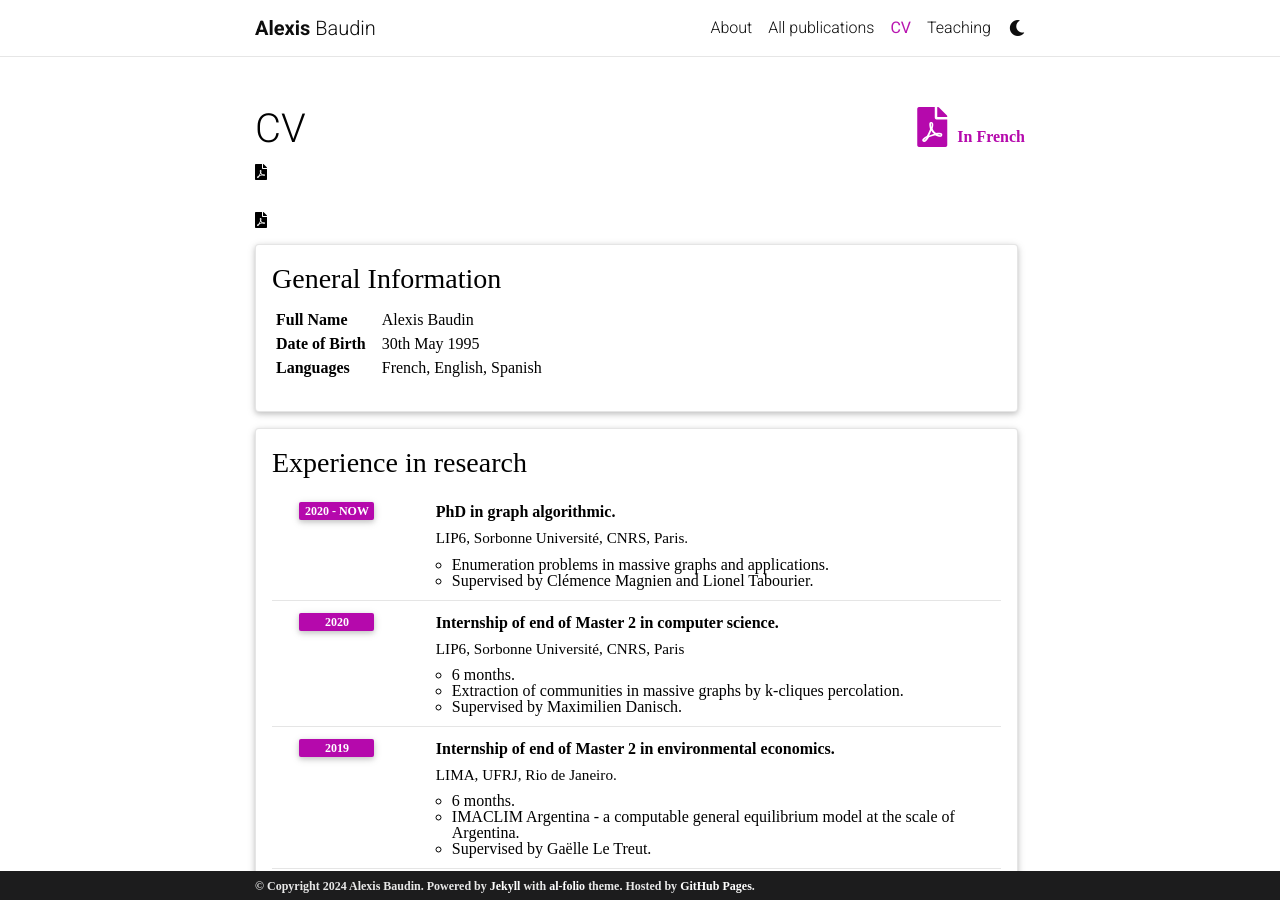
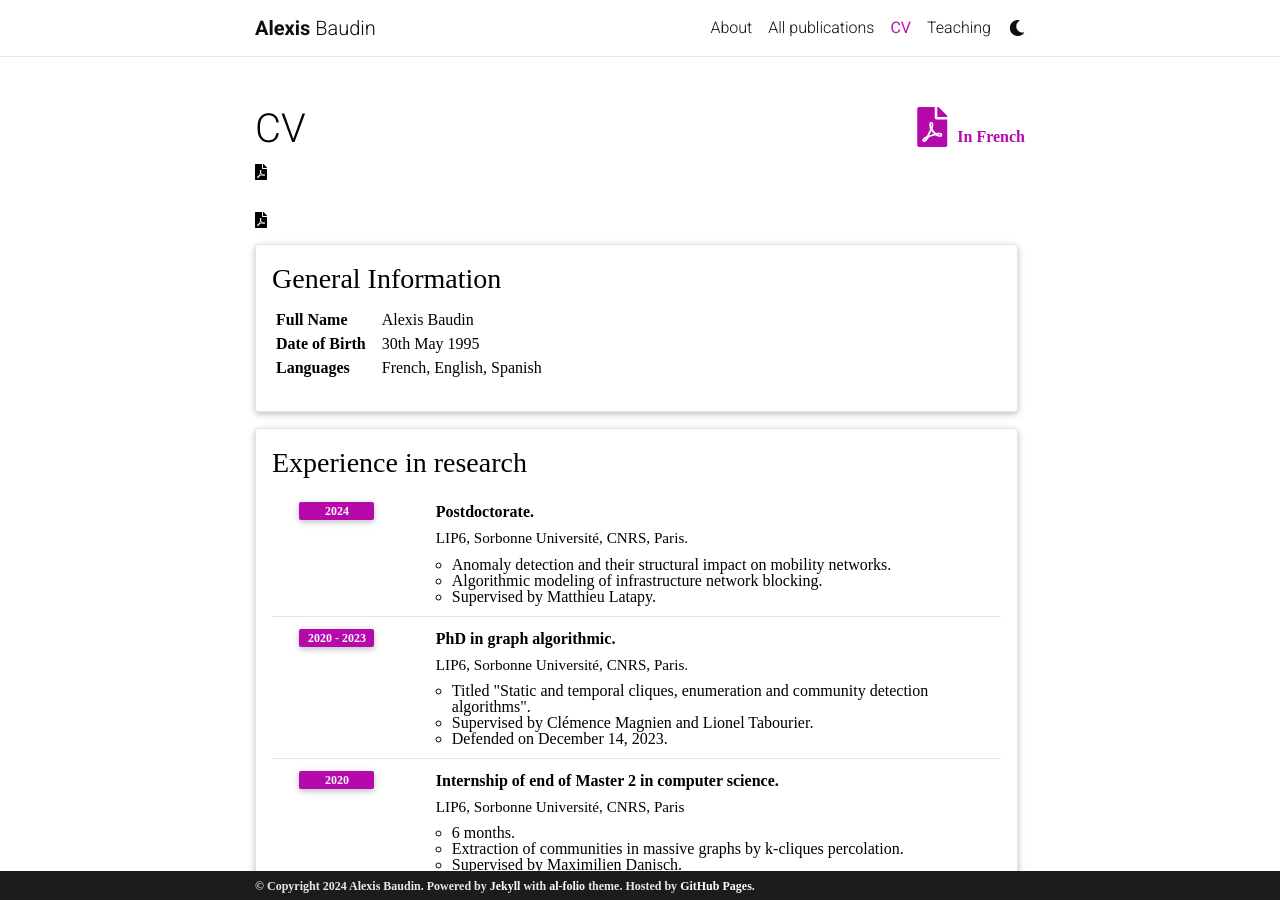
Before and after one commit to a-baudin/a-baudin.github.io, a Jekyll site: the page built from _pages/cv.md, in a window 1280 px wide and 900 px high. Built offline with Jekyll 4.4.1, drawn with Linux system fonts in a browser that asks for light colours; full-size pictures stand in for the smaller copies a plugin makes; comment, search, counter and statistics services are not loaded; a style sheet for code colours, icons or effects is not loaded.

Commit message:
update end PhD and new postdoctorate

```diff
--- a/_data/cv.yml
+++ b/_data/cv.yml
@@ -11,12 +11,20 @@
 - title: Experience in research
   type: time_table
   contents:
+    - title: Postdoctorate.
+      institution: LIP6, Sorbonne Université, CNRS, Paris.
+      year: 2024
+      description:
+        - Anomaly detection and their structural impact on mobility networks.
+        - Algorithmic modeling of infrastructure network blocking.
+        - Supervised by Matthieu Latapy.
     - title: PhD in graph algorithmic.
       institution: LIP6, Sorbonne Université, CNRS, Paris.
-      year: 2020 - NOW
+      year: 2020 - 2023
       description:
-        - Enumeration problems in massive graphs and applications.
+        - Titled "Static and temporal cliques, enumeration and community detection algorithms".
         - Supervised by Clémence Magnien and Lionel Tabourier.
+        - Defended on December 14, 2023.
         # - title: Description 3.
         #   contents:
         #     - Sub-description 1.
```
Also changed, not shown: _pages/about.md (+2 -4 lines), 12 other files.
